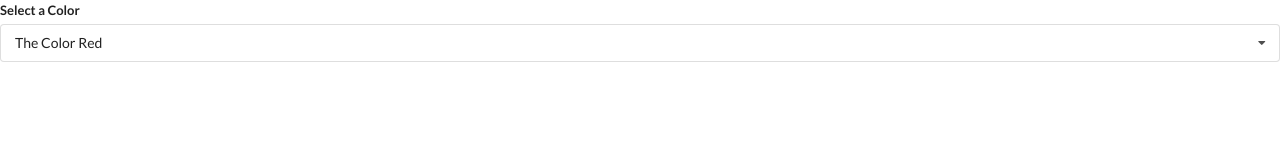
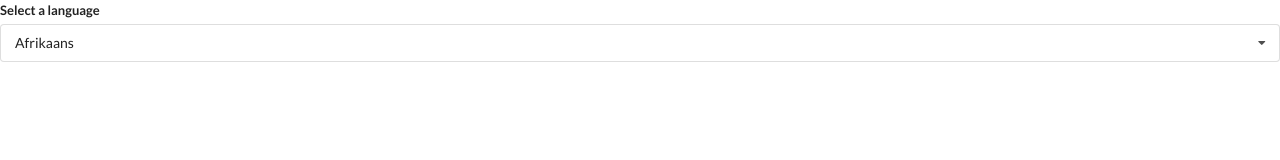
Before and after one commit to jhell85/React-Widgets, a React (Create React App) app: page / in a window 1280 px wide. Shown: the top 160 px of the page. Built offline with nearby package versions, Linux system fonts and the light colour scheme.

Commit message:
add translate component

```diff
--- a/src/App.js
+++ b/src/App.js
@@ -2,6 +2,7 @@
 import Accordion from "./components/Accordion";
 import Search from "./components/Search";
 import Dropdown from "./components/Dropdown";
+import Translate from "./components/Translate";
 
 const items = [
   {
@@ -37,11 +38,7 @@
   const [selected, setSelected] = useState(options[0]);
   return (
     <div>
-      <Dropdown
-        selected={selected}
-        onSelectedChange={setSelected}
-        options={options}
-      />{" "}
+      <Translate />
     </div>
   );
 };
--- a/src/components/Dropdown.js
+++ b/src/components/Dropdown.js
@@ -1,6 +1,6 @@
 import React, { useState, useEffect, useRef } from "react";
 
-const Dropdown = ({ options, selected, onSelectedChange }) => {
+const Dropdown = ({ options, selected, onSelectedChange, label }) => {
   const [open, setOpen] = useState(false);
 
   const ref = useRef();
@@ -37,7 +37,7 @@
   return (
     <div ref={ref} className="ui form">
       <div className="field">
-        <label className="label">Select a Color</label>
+        <label className="label">{label}</label>
         <div
           onClick={() => setOpen(!open)}
           className={`ui selection dropdown ${open ? "visible active" : ""}`}
--- /dev/null
+++ b/src/components/Translate.js
@@ -0,0 +1,31 @@
+import React, { useState } from "react";
+import Dropdown from "./Dropdown";
+const options = [
+  {
+    label: "Afrikaans",
+    value: "af",
+  },
+  {
+    label: "Arabic",
+    value: "ar",
+  },
+  {
+    label: "Hindi",
+    value: "hi",
+  },
+];
+const Translate = () => {
+  const [language, setLanguage] = useState(options[0]);
+
+  return (
+    <div>
+      <Dropdown
+        label="Select a language"
+        options={options}
+        selected={language}
+        onSelectedChange={setLanguage}
+      />
+    </div>
+  );
+};
+export default Translate;
```
